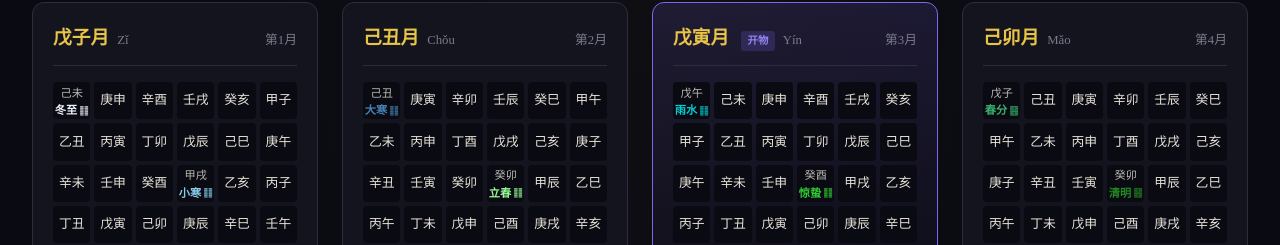
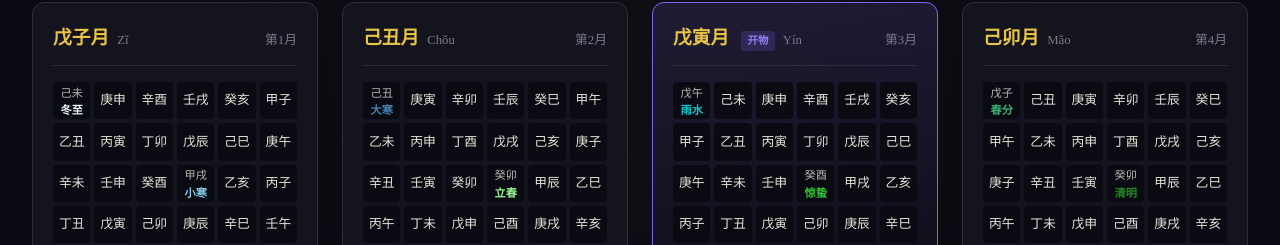
Before and after one commit to hackninety/react-yhys, a React (Vite) app: page / in a window 1280 px wide. Shown: the part 555-800 px from the top of the page. Built offline with nearby package versions, Linux system fonts and the light colour scheme; a web font is replaced by a local one.

Commit message:
refactor: 移除节气徽章中的闰卦符号显示
- 移除日期单元格中节气旁的闰卦符号
- 清理未使用的termIntercalary变量
- 保持tooltip中的闰卦信息

```diff
--- a/src/components/Calendar.tsx
+++ b/src/components/Calendar.tsx
@@ -824,11 +824,6 @@
                     }
                     const tooltip = tooltipParts.join('\n')
 
-                    // 获取闰卦（用于显示）
-                    const termIntercalary = day.isTermStart && day.termName
-                      ? getIntercalaryHexagramByName(day.termName)
-                      : null
-
                     return (
                       <div
                         key={day.dayOfMonth}
@@ -839,7 +834,6 @@
                         {day.isTermStart && (
                           <span className={`term-badge ${termClass}`}>
                             {day.termName}
-                            {termIntercalary && <span className="intercalary-symbol">{termIntercalary.unicode}</span>}
                           </span>
                         )}
                         {isToday && <div className="today-dot"></div>}
```
